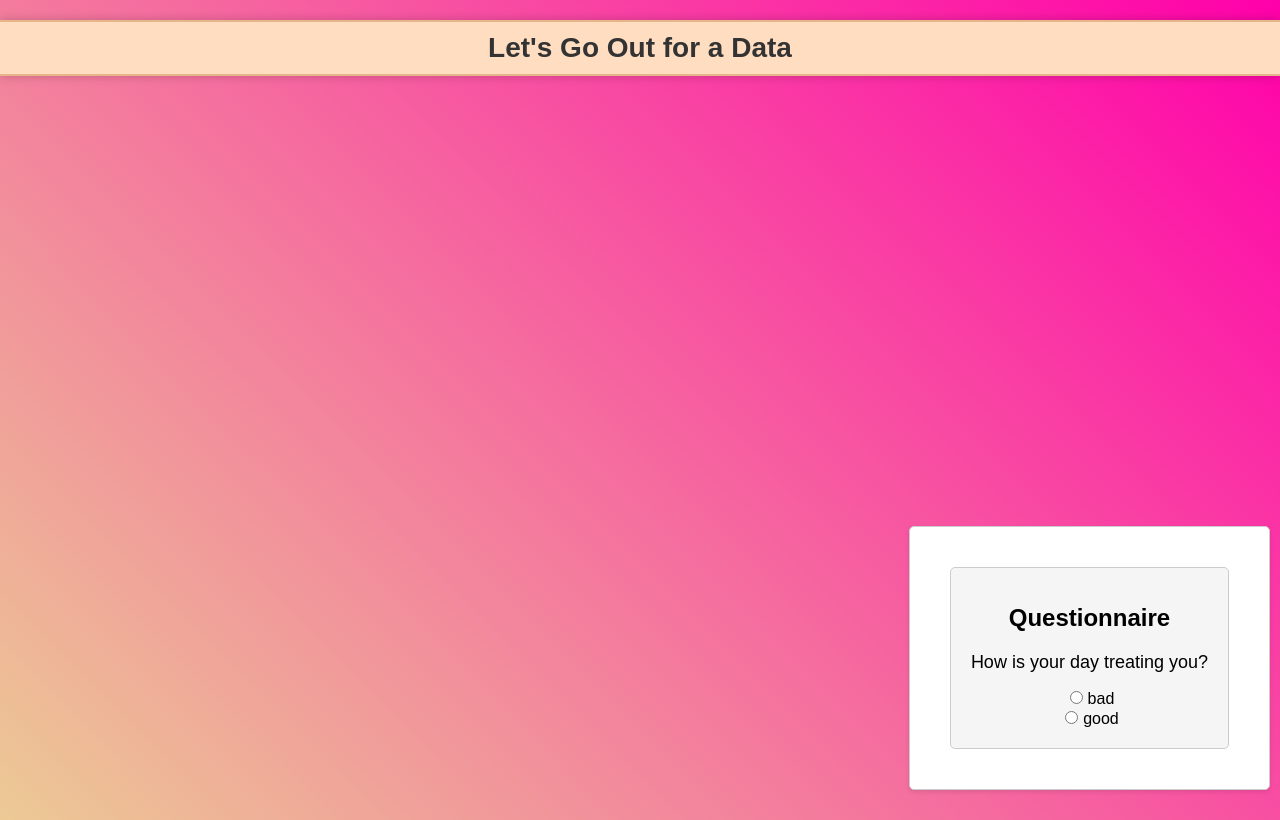
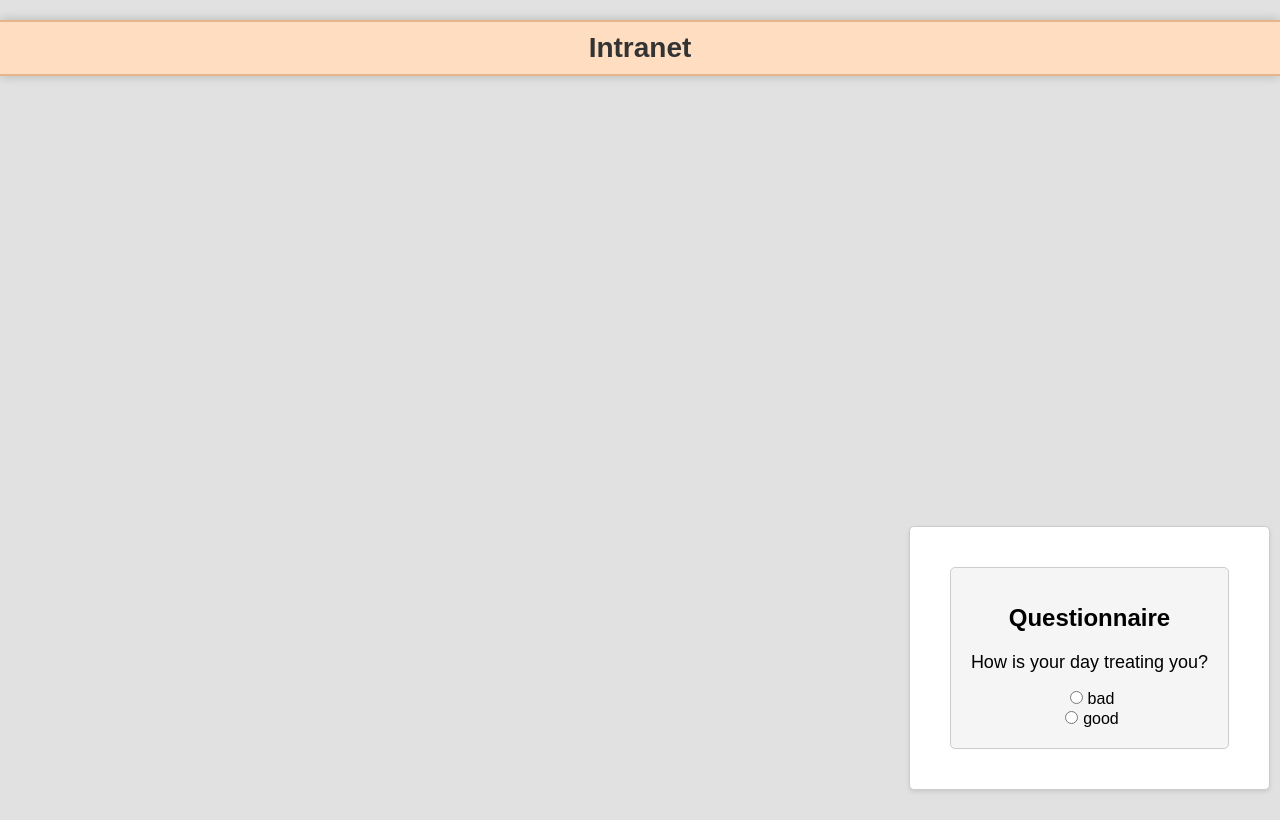
Before and after one commit to Shanu2409/AavishkarBMS, a React (Create React App) app: page / in a window 1280 px wide. Built offline with nearby package versions, Linux system fonts and the light colour scheme.

Commit message:
final changes

```diff
--- a/public/index.html
+++ b/public/index.html
@@ -24,7 +24,7 @@
       work correctly both with client-side routing and a non-root public URL.
       Learn how to configure a non-root public URL by running `npm run build`.
     -->
-    <title>React App</title>
+    <title>GoodBye Stress</title>
   </head>
   <body>
     <noscript>You need to enable JavaScript to run this app.</noscript>
--- a/src/App.js
+++ b/src/App.js
@@ -4,7 +4,7 @@ import FeedbackForm from "./component/FeedbackForm";
 function App() {
   return (
     <div className="App">
-      <h1 className="message">Let's Go Out for a Data</h1>
+      <h1 className="message">Intranet</h1>
       <FeedbackForm />
     </div>
   );
--- a/src/component/Thanks.jsx
+++ b/src/component/Thanks.jsx
@@ -10,7 +10,8 @@ const Thanks = () => {
         height={100}
       />
       <div>
-        <h1>Thank you!!</h1>
+        <h4>Application link is sent on your whatsapp</h4>
+        <h4>I hope your day gets better</h4>
 
         <button onClick={() => window.location.reload(false)}>Restart</button>
       </div>
--- a/src/index.css
+++ b/src/index.css
@@ -6,13 +6,13 @@ body {
   -webkit-font-smoothing: antialiased;
   -moz-osx-font-smoothing: grayscale;
   /* Gradient background using linear-gradient */
-  background: linear-gradient(45deg, #ecca95, #ff00aa);
+  /* background: linear-gradient(45deg, #ecca95, #ff00aa); */
   /* You can adjust the angle (45deg) and colors (#00aaff and #ff00aa) as needed */
   /* You can also use other units like "rad" or percentages for the angle */
   /* For example: background: linear-gradient(90deg, #00aaff, #ff00aa); */
 
   /* Optionally, you can set a fallback background color */
-  background-color: #00aaff; /* Fallback color if gradients are not supported */
+  background-color: #e1e1e1;
   /* Other CSS properties for the body tag */
   font-family: Arial, sans-serif;
   margin: 0;
@@ -193,14 +193,6 @@ input[type="radio"] {
   box-shadow: 0px 0px 10px rgba(0, 0, 0, 0.2); /* Box shadow for depth */
 }
 
-/* Optional: Hover effect */
-.message:hover {
-  background-color: #ffc178; /* Change background color on hover */
-  border-color: #ff9633; /* Change border color on hover */
-  transform: scale(1.05); /* Scale up the message on hover */
-  transition: background-color 0.3s, border-color 0.3s, transform 0.3s;
-}
-
 .centered-image-container {
   display: flex;
   flex-direction: column;
```
Also changed, not shown: 1 other file (tests, documents, lock files or other folders).
